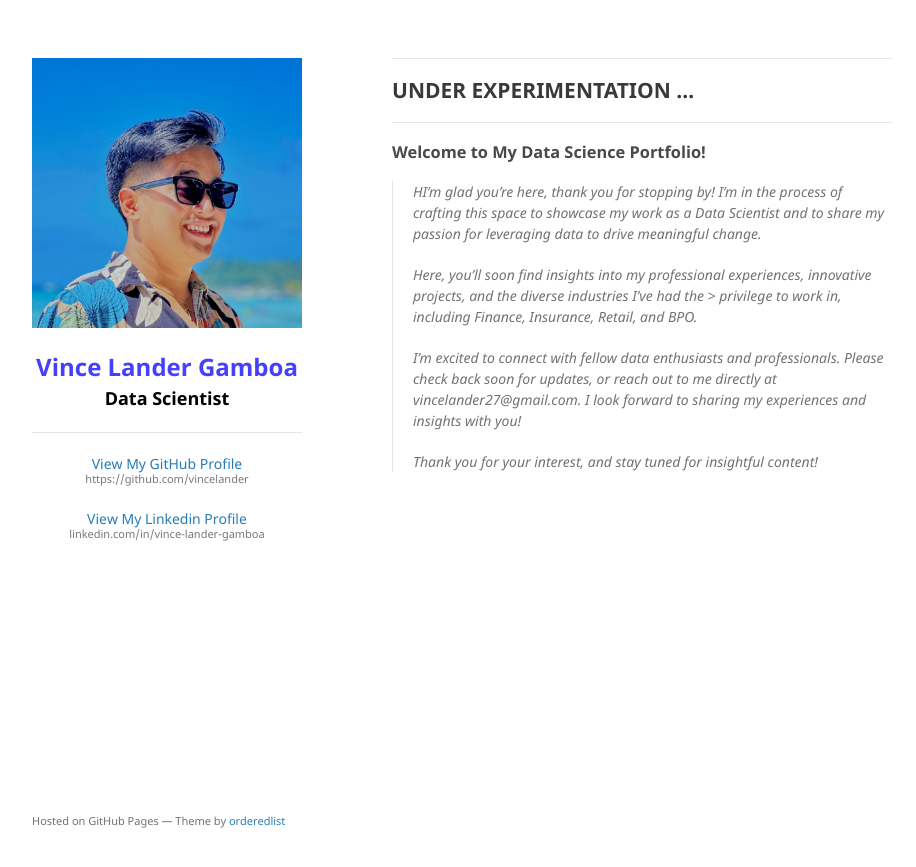
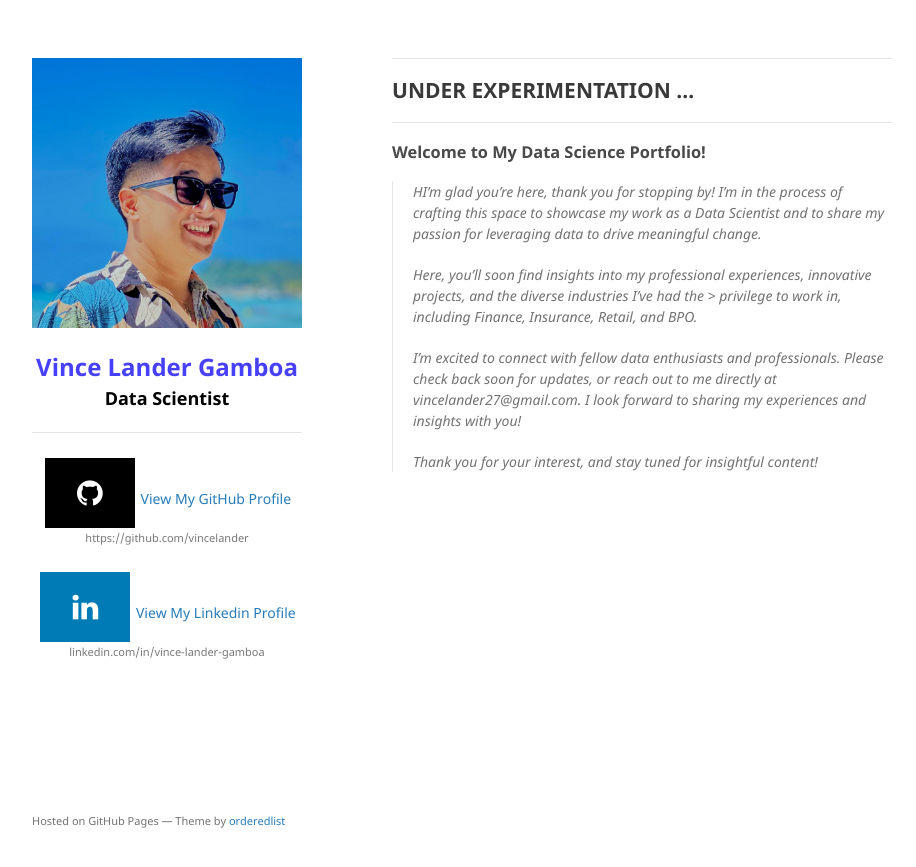
Before and after one commit to vincelander/vincelander.github.io, a Jekyll site: the page built from index.md, in a window 1280 px wide. Shown: the top 867 px of the page, without its empty margins (178-1094 px from the left). Built offline with Jekyll 4.4.1, drawn with Linux system fonts in a browser that asks for light colours.

Commit message:
update view and details

```diff
--- a/_layouts/default.html
+++ b/_layouts/default.html
@@ -4,6 +4,66 @@
     <meta charset="UTF-8">
     <meta http-equiv="X-UA-Compatible" content="IE=edge">
     <meta name="viewport" content="width=device-width, initial-scale=1">
+    <link rel="stylesheet" href="https://cdnjs.cloudflare.com/ajax/libs/font-awesome/4.7.0/css/font-awesome.min.css">
+    <style>
+      .center {
+        display: block;
+        margin-left: auto;
+        margin-right: auto;
+        width: 100%;
+      }
+      .fa {
+        padding: 20px;
+        font-size: 30px;
+        width: 50px;
+        text-align: center;
+        text-decoration: none;
+        margin: 5px 2px;
+      }
+
+      .fa:hover {
+          opacity: 0.7;
+      }
+
+      .fa-github {
+        background: #000000;
+        color: white;
+      }
+      .fa-facebook {
+        background: #3B5998;
+        color: white;
+      }
+
+      .fa-google {
+        background: #dd4b39;
+        color: white;
+      }
+
+      .fa-linkedin {
+        background: #007bb5;
+        color: white;
+      }
+
+      .fa-youtube {
+        background: #bb0000;
+        color: white;
+      }
+
+      .fa-instagram {
+        background: #125688;
+        color: white;
+      }
+
+      .fa-yahoo {
+        background: #430297;
+        color: white;
+      }
+
+      .fa-reddit {
+        background: #ff5700;
+        color: white;
+      }
+      </style>
 
 {% seo %}
     <link rel="stylesheet" href="{{ "/assets/css/style.css?v=" | append: site.github.build_revision | relative_url }}">
@@ -34,8 +94,10 @@
 
         {% if site.github.is_user_page %}
         <p style="text-align:center;" class="view">
+          <a href="{{ site.github.owner_url }}" class="fa fa-github"></a>
           <a href="{{ site.github.owner_url }}">View My GitHub Profile <small>{{ site.github.owner_url }}</small></a>
           <br>
+          <a href="https://www.linkedin.com/in/vince-lander-gamboa" class="fa fa-linkedin"></a>
           <a href="https://www.linkedin.com/in/vince-lander-gamboa">View My Linkedin Profile <small>linkedin.com/in/vince-lander-gamboa</small></a>
         </p>
         {% endif %}
```
